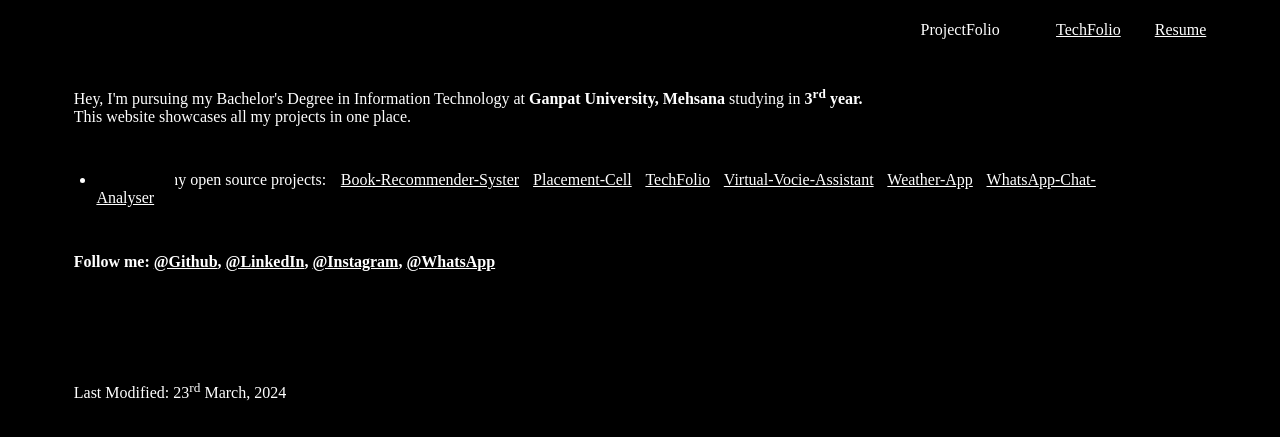
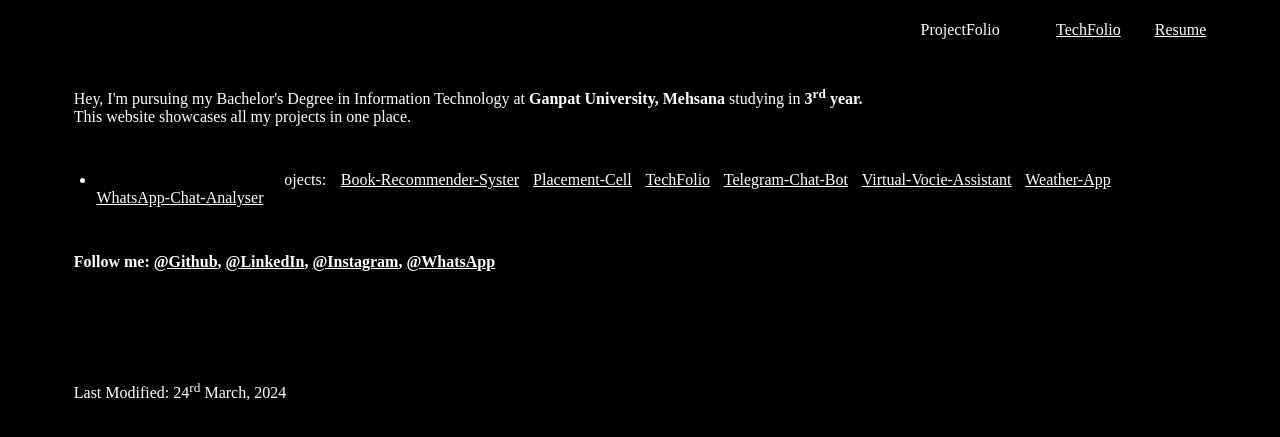
Before and after one commit to guptakushal03/ProjectFolio, a plain HTML site: page index.html in a window 1280 px wide. Shown: the part 137-574 px from the top of the page. Drawn offline with Linux system fonts and the light colour scheme.

Commit message:
New Project Telegram Bot Added

```diff
--- a/index.html
+++ b/index.html
@@ -51,6 +51,7 @@
                     <a href="https://book-recommender-system-by-kg.streamlit.app/">Book-Recommender-Syster</a>
                     <a href="">Placement-Cell</a>
                     <a href="https://guptakushal03.github.io/TechFolio/">TechFolio</a>
+                    <a href="http://t.me/PeacefulPalBot">Telegram-Chat-Bot</a>
                     <a href="https://github.com/guptakushal03/Virtual-Voice-Assistant">Virtual-Vocie-Assistant</a>
                     <a href="https://guptakushal03.github.io/The-Weather-App/">Weather-App</a>
                     <a href="https://whatsapp-chat-analyser-by-kg.streamlit.app/">WhatsApp-Chat-Analyser</a>
@@ -64,7 +65,7 @@
             Follow me: <a href="https://github.com/guptakushal03">@Github</a>, <a href="https://www.linkedin.com/in/kushalgupta03/">@LinkedIn</a>, <a href="https://www.instagram.com/kushal_gupta_03">@Instagram</a>, <a href="https://wa.me/918799446138">@WhatsApp</a>
         </b>
         <p></p><p></p><br>
-        Last Modified: 23<sup>rd</sup> March, 2024
+        Last Modified: 24<sup>rd</sup> March, 2024
     </div>
 </body>
 </html>
```
